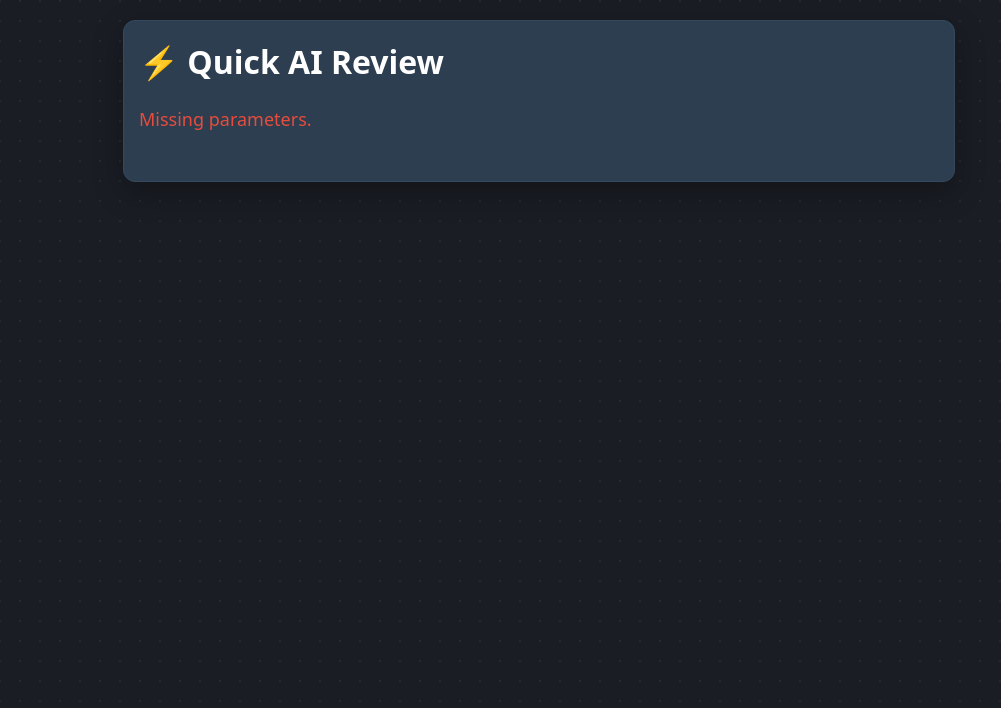
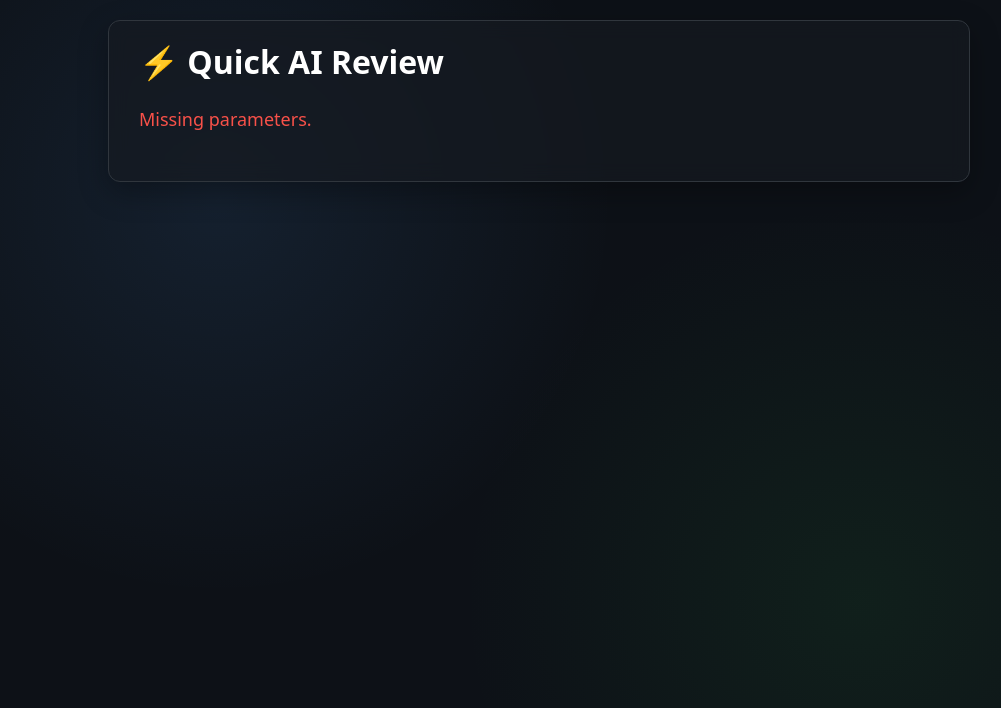
Before and after one commit to FastZet/The-Quick-Reviewer, a website: page public/review.html in a window 1280 px wide. Shown: the whole page, without its empty margins (101-1102 px from the left). Drawn offline with Linux system fonts and the light colour scheme.

Commit message:
Update global.css

```diff
--- a/public/css/global.css
+++ b/public/css/global.css
@@ -1,34 +1,39 @@
 /* --- Global Styles --- */
 :root {
-  --background-color: #1a1d24;
-  --content-background: #2c3e50;
-  --primary-text: #ecf0f1;
-  --secondary-text: #bdc3c7;
-  --accent-color: #1abc9c;
-  --accent-hover: #16a085;
-  --border-color: #34495e;
-  --error-color: #e74c3c;
-  --success-color: #2ecc71;
+  --background-color: #0d1117; /* GitHub Dark BG */
+  --content-background: rgba(22, 27, 34, 0.7); /* Semi-transparent content BG */
+  --primary-text: #c9d1d9;
+  --secondary-text: #8b949e;
+  --accent-color: #58a6ff; /* GitHub Blue */
+  --accent-hover: #80b6ff;
+  --border-color: #30363d;
+  --error-color: #f85149;
+  --success-color: #3fb950;
 }
 
 html {
   background-color: var(--background-color);
-  background-image:
-    radial-gradient(circle at 1px 1px, rgba(255,255,255,0.05) 1px, transparent 0);
-  background-size: 20px 20px;
+  background-image: radial-gradient(circle at 25% 25%, rgba(88, 166, 255, 0.1) 0%, rgba(88, 166, 255, 0) 35%),
+                    radial-gradient(circle at 75% 75%, rgba(46, 160, 67, 0.1) 0%, rgba(46, 160, 67, 0) 35%);
+  background-attachment: fixed;
 }
 
 body {
   margin: 0 auto;
-  padding: 15px;
-  font-family: 'DM Sans', system-ui, sans-serif;
+  padding: 15px 30px;
+  font-family: 'DM Sans', system-ui, -apple-system, BlinkMacSystemFont, "Segoe UI", Roboto, "Helvetica Neue", sans-serif;
   max-width: 800px;
   margin-top: 20px;
   margin-bottom: 20px;
   line-height: 1.6;
   font-size: 18px;
   color: var(--primary-text);
+
+  /* Glassmorphism Effect */
   background: var(--content-background);
+  backdrop-filter: blur(10px);
+  -webkit-backdrop-filter: blur(10px);
+
   box-shadow: 0 10px 30px rgba(0, 0, 0, 0.3);
   border-radius: 12px;
   border: 1px solid var(--border-color);
@@ -42,7 +47,7 @@ a {
 
 a:hover {
   color: var(--accent-hover);
-  text-decoration: underline;
+  text-decoration: none;
 }
 
 h1, h2 {
@@ -54,12 +59,14 @@ h1, h2 {
 }
 
 h1 { font-size: 2rem; }
-h2 { font-size: 1.5rem; }
+h2 { font-size: 1.75rem; }
 
 @media only screen and (max-width: 600px) {
   body {
     font-size: 16px;
     margin: 10px;
+    padding: 15px;
   }
   h1 { font-size: 1.5rem; }
+  h2 { font-size: 1.25rem; }
 }
```
